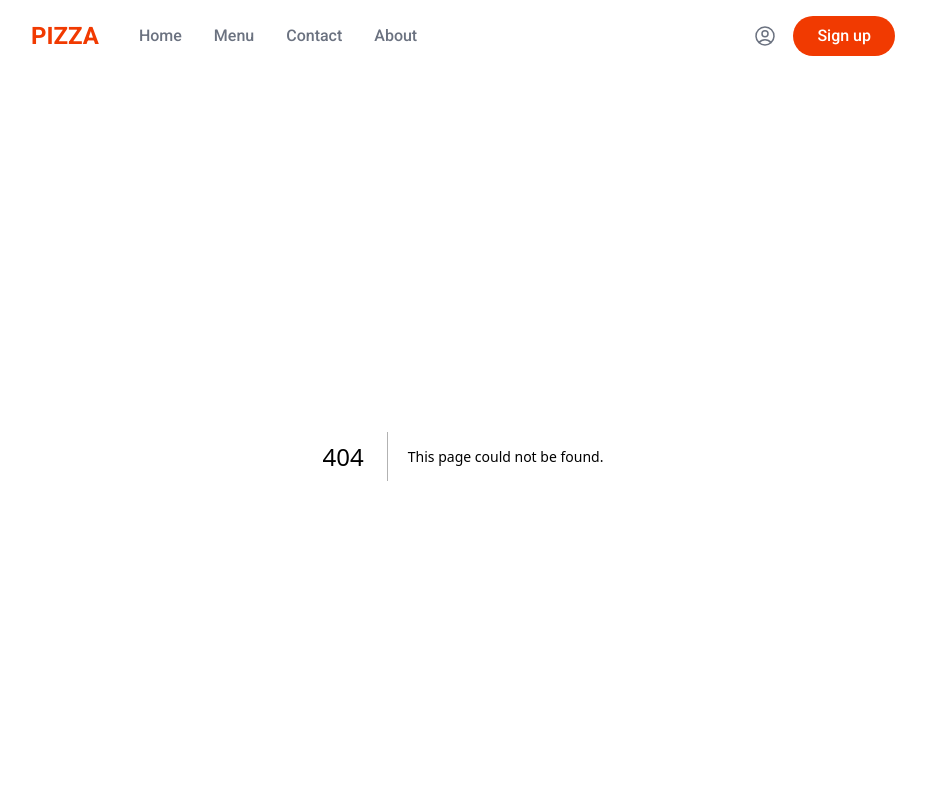
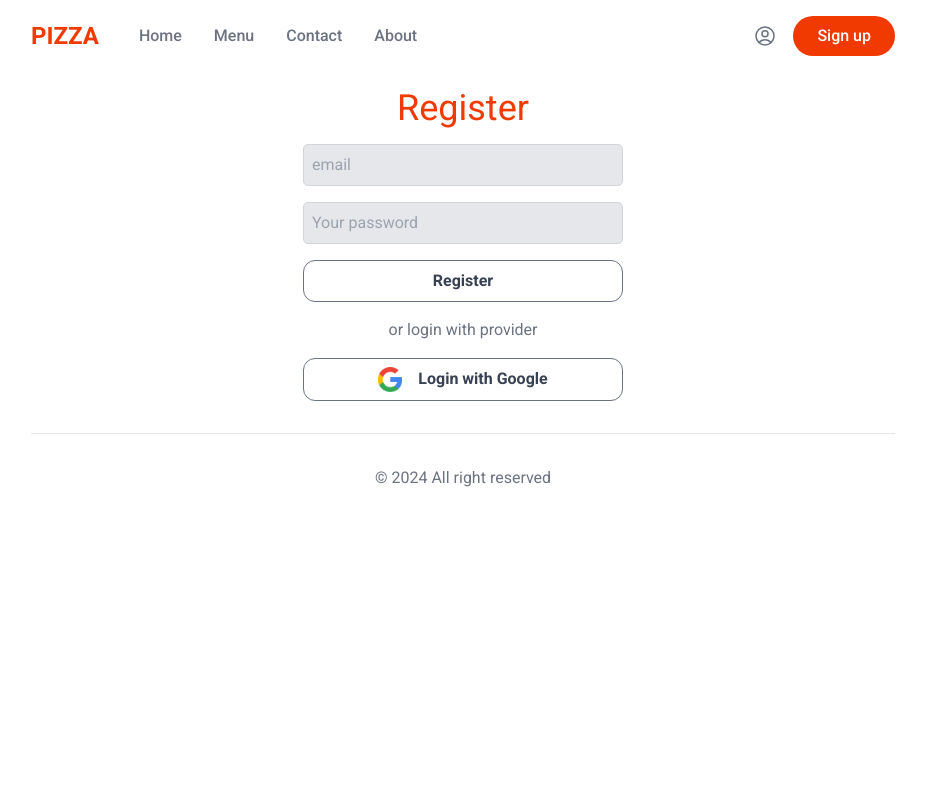
Before and after one commit to Rustam8953/pizza, a Next.js app: page /register in a window 1280 px wide. Before the commit this address had no page. Shown: the top 800 px of the page, without its empty margins (177-1103 px from the left). Built offline with nearby package versions, Linux system fonts and the light colour scheme.

Commit message:
Added reg page

```diff
--- /dev/null
+++ b/src/app/register/page.js
@@ -0,0 +1,33 @@
+"use client"
+import Image from "next/image";
+import { useState } from "react";
+
+export default function Reg() {
+    const [email, setEmail] = useState('');
+    const [password, setPassword] = useState('');
+    function handleFormSubmit(e) {
+        e.preventDefault();
+        fetch('/api/register', {
+            method: "POST",
+            body: JSON.stringify({email, password}),
+            headers: {'Content-Type': "application/json"},
+        })
+    }
+    return(
+        <section className="mt-8">
+            <h1 className="text-center text-primary text-4xl mb-4">Register</h1>
+            <form className="block max-w-xs mx-auto" onSubmit={handleFormSubmit}>
+                <input type="email" placeholder="email" value={email} onChange={i => setEmail(i.target.value)} />
+                <input type="password" placeholder="Your password" value={password} onChange={i => setPassword(i.target.value)} />
+                <button type="submit">Register</button>
+                <div className="my-4 text-center text-gray-500">
+                    or login with provider
+                </div>
+                <button type="button" className="flex items-center gap-4 justify-center">
+                    <Image src={'/google.png'} alt={'Google login'} width={24} height={24} />
+                    Login with Google
+                </button>
+            </form>
+        </section>
+    )
+}
```
